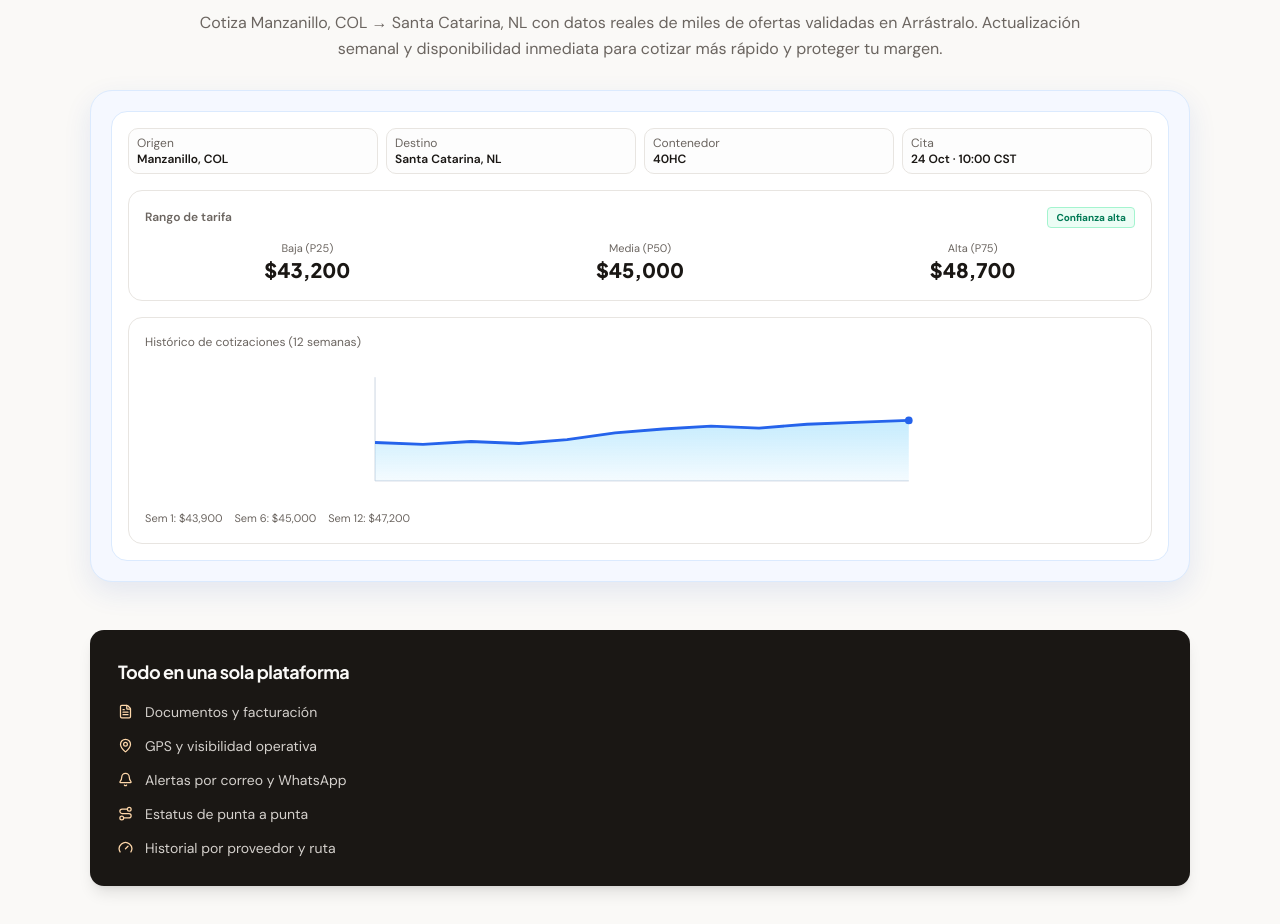
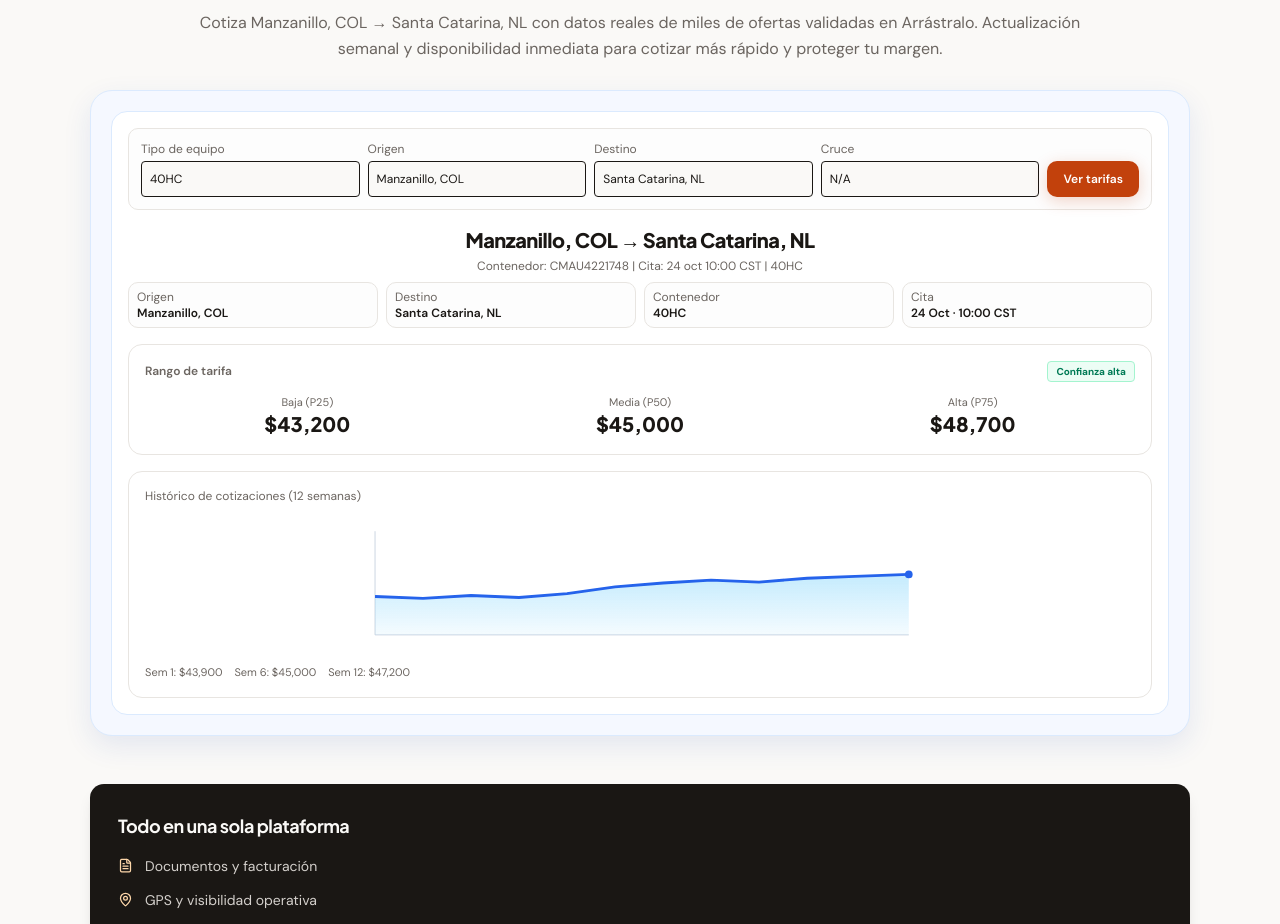
Before and after one commit to apollo-ex/arrastralo, a Next.js app: page /landing in a window 1280 px wide. Shown: the part 2444-3368 px from the top of the page. Built offline with nearby package versions, Linux system fonts and the light colour scheme.

Commit message:
Refine rate trend mock to more closely match provided reference layout

```diff
--- a/app/landing/page.tsx
+++ b/app/landing/page.tsx
@@ -272,6 +272,19 @@ export default function LandingPage() {
           <div className="mt-7 rounded-[22px] border border-blue-100 bg-[#f5f8ff] p-3 sm:p-5 shadow-[0_10px_28px_rgba(30,64,175,.10)]">
             <Card className="rounded-[16px] border border-blue-100 bg-white shadow-none">
               <CardContent className="p-3 sm:p-4">
+                <div className="rounded-md border border-border bg-muted/20 p-2 sm:p-3 grid gap-2 sm:grid-cols-[1fr_1fr_1fr_1fr_auto] text-xs items-end">
+                  <div><span className="text-muted-foreground block mb-1">Tipo de equipo</span><div className="h-9 rounded border bg-background px-2 flex items-center">40HC</div></div>
+                  <div><span className="text-muted-foreground block mb-1">Origen</span><div className="h-9 rounded border bg-background px-2 flex items-center">Manzanillo, COL</div></div>
+                  <div><span className="text-muted-foreground block mb-1">Destino</span><div className="h-9 rounded border bg-background px-2 flex items-center">Santa Catarina, NL</div></div>
+                  <div><span className="text-muted-foreground block mb-1">Cruce</span><div className="h-9 rounded border bg-background px-2 flex items-center">N/A</div></div>
+                  <Button size="sm" className="h-9">Ver tarifas</Button>
+                </div>
+
+                <div className="text-center mt-4 mb-2">
+                  <h4 className="font-display text-xl font-extrabold tracking-tight">Manzanillo, COL → Santa Catarina, NL</h4>
+                  <p className="text-xs text-muted-foreground mt-1">Contenedor: CMAU4221748  |  Cita: 24 oct 10:00 CST  |  40HC</p>
+                </div>
+
                 <div className="grid gap-2 sm:grid-cols-4 text-xs">
                   <div className="rounded-md border border-border bg-muted/20 px-2 py-1.5">
                     <span className="text-muted-foreground">Origen</span>
```
